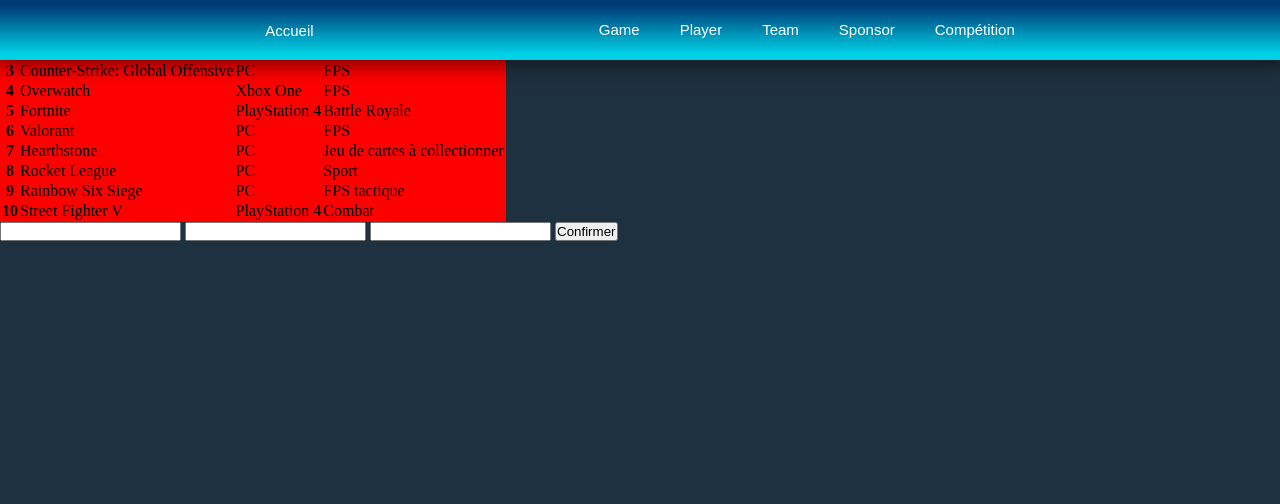
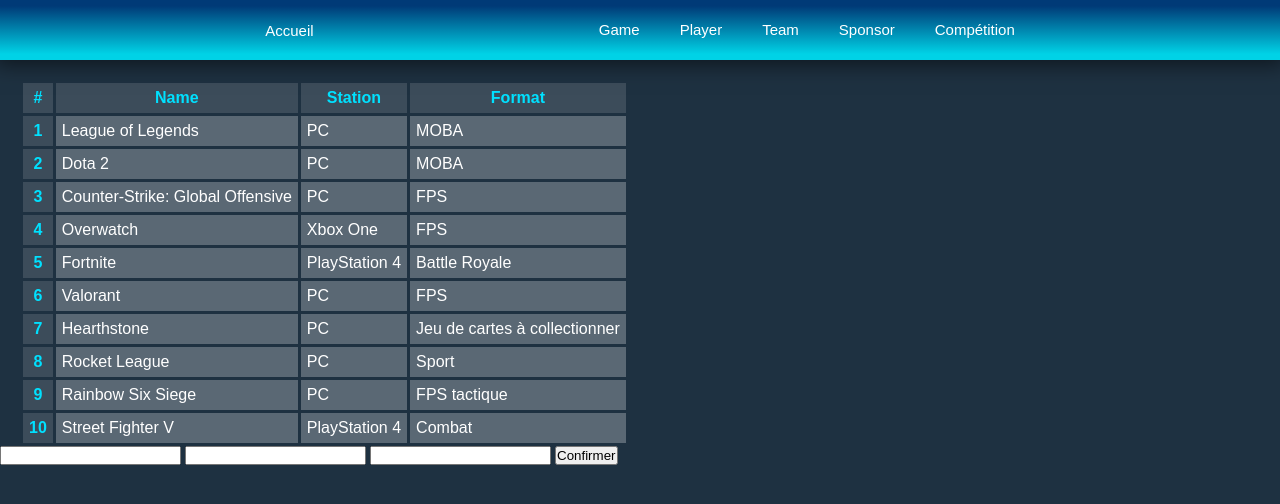
Before and after one commit to Zen-kun04/agence-gaming, a PHP site: page /components/game.php in a window 1280 px wide. Shown: the top 504 px of the page. Run offline with PHP 8.4, Linux system fonts and the light colour scheme; data comes from the database, SQL or seed files in the repository.

Commit message:
styleTable

```diff
--- a/src/table.css
+++ b/src/table.css
@@ -1,8 +1,22 @@
 table {
-    background-color: red;
+    margin-left: 20px;
+    padding-top: 80px;
+    color: white;
+    font-family: sans-serif;
+    font-weight: 500;
+    border-spacing: 3px;
 }
 
-table tbody tr {
-    border: 2px solid black;
+th,
+td {
+    padding: 6px;
+    text-align: left;
+    background-color: #ffffff44;
+}
 
+th {
+    background-color: #ffffff22;
+    font-weight: bold;
+    color: rgb(0, 225, 255);
+    text-align: center;
 }
```
